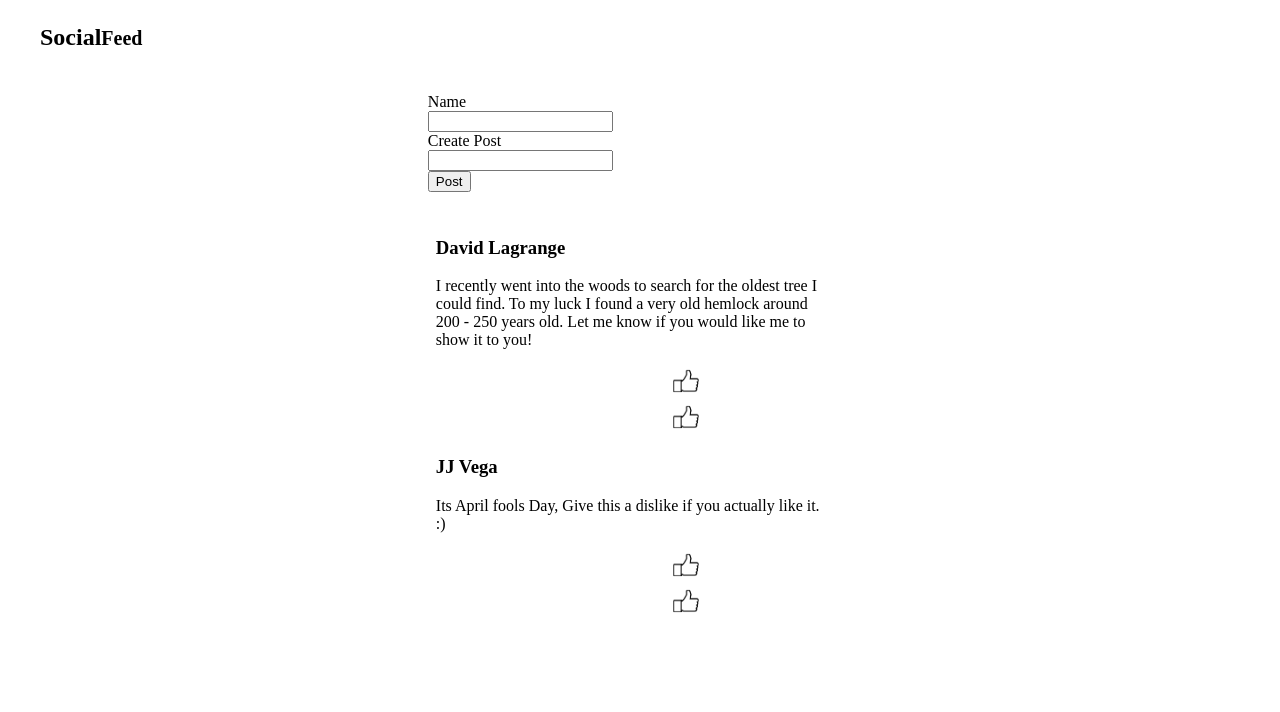
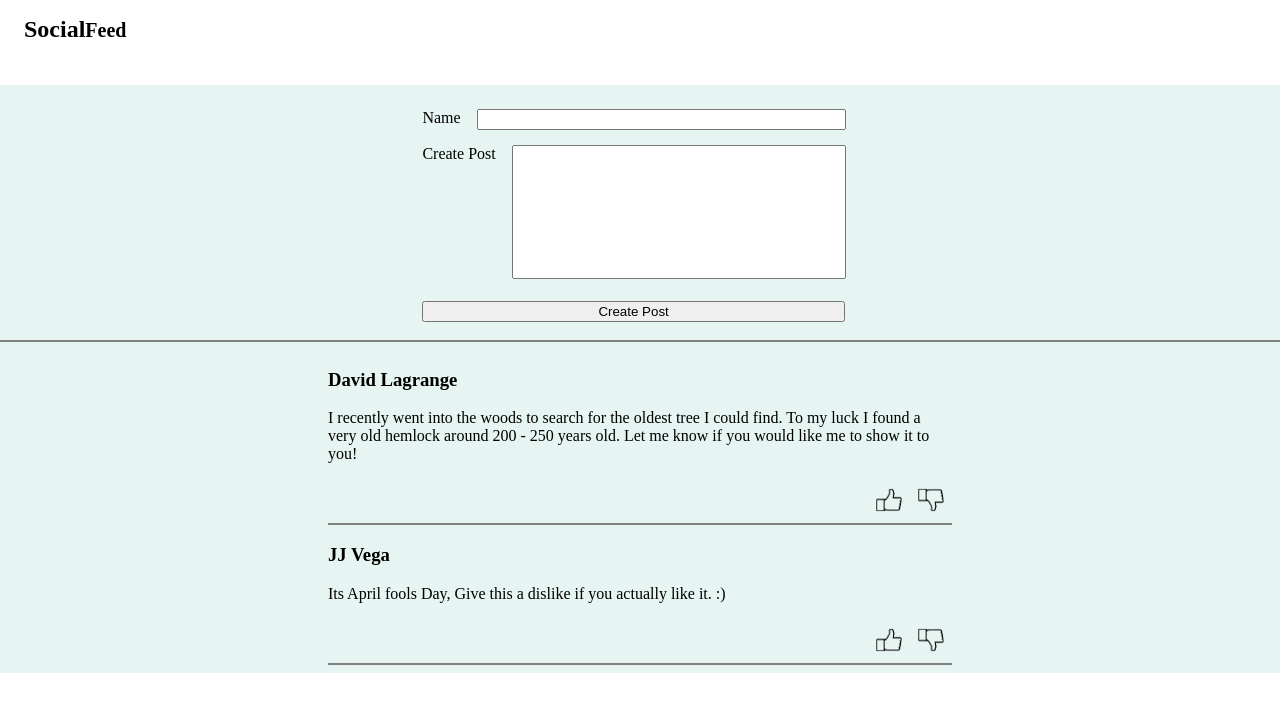
Before and after one commit to danlangan/social-feed, a React (Create React App) app: page / in a window 1280 px wide. Shown: the top 712 px of the page. Built offline with nearby package versions, Linux system fonts and the light colour scheme.

Commit message:
basically finished with the social feed project, could use some styling but doing this now to get the ball rolling with the next project

```diff
--- a/package.json
+++ b/package.json
@@ -13,7 +13,8 @@
     "react": "^18.2.0",
     "react-dom": "^18.2.0",
     "react-scripts": "5.0.1",
-    "web-vitals": "^2.1.4"
+    "web-vitals": "^2.1.4",
+    "webfontloader": "^1.6.28"
   },
   "scripts": {
     "start": "react-scripts start",
--- a/src/App.js
+++ b/src/App.js
@@ -2,27 +2,29 @@ import React, { useState } from 'react';
 import DisplayPosts from "./Components/DisplayPosts/DisplayPosts";
 import CreateSocialPost from "./Components/CreatePost/CreatePost";
 import SocialFeedNavBar from './Components/NavBar/NavBar';
+import './App.css'
 
 
 function App() {
 
   const [entries, setEntries] = useState([{name: 'David Lagrange', post: "I recently went into the woods to search for the oldest tree I could find. To my luck I found a very old hemlock around 200 - 250 years old. Let me know if you would like me to show it to you!"},
-{name: 'JJ Vega', post: 'Its April fools Day, Give this a dislike if you actually like it. :)'}])
+  {name: 'JJ Vega', post: 'Its April fools Day, Give this a dislike if you actually like it. :)'}])
 
   function addNewPost(entry) {
     let tempEntries = [entry, ...entries];
     setEntries(tempEntries);
   }
 
-
   return (
-    <div class="container-fluid">
-      <body>
-          <SocialFeedNavBar/>
+    <div>
+      <body style={{margin: '-0.5rem'}}>
+          <SocialFeedNavBar style={{paddingTop: '2rem', paddingLeft:'2rem'}}/>
         <br></br>
+          <div style={{backgroundColor: "#e6f4f2"}}>
           <CreateSocialPost addNewSocialPost={addNewPost}/>
         <br></br>
           <DisplayPosts parentEntries={entries}/>
+          </div>
       </body>
     </div>
   );
--- a/src/Components/CreatePost/CreatePost.jsx
+++ b/src/Components/CreatePost/CreatePost.jsx
@@ -17,17 +17,18 @@ const CreateSocialPost = (props) => {
     }
 
     return (
-        <div style={{paddingLeft:'33%', paddingRight: '33%', width:'33%', display: 'flex', flexDirection: 'column', background: ''}}>
-        <form onSubmit={handleSubmit}>
-            <label>Name</label>
+        <div>
+        <form onSubmit={handleSubmit} style={{paddingTop:'1.5rem', paddingLeft:'33%', paddingRight: '33%', width:'33%', display: 'flex', flexDirection: 'column'}}>
+            <div className="form-group"><label style={{paddingRight: '1rem'}}>Name</label>
+            <input style={{position:'absolute', width: '28.25%'}}
+            className="form-control" type="text" value={name} onChange={(event) => setName(event.target.value)}/></div>
             <br></br>
-            <input type="text" value={name} onChange={(event) => setName(event.target.value)}/>
+            <div className="form-group"><label style={{paddingRight: '1rem'}}>Create Post</label>
+            <input style={{height:"8rem", position:'absolute', width: '25.5%'}}
+            type="TextBox" value={post} onChange={(event) => setPost(event.target.value)}/></div>
             <br></br>
-            <label> Create Post</label>
-            <br></br>
-            <input height="50px" type="TextBox" value={post} onChange={(event) => setPost(event.target.value)}/>
-            <br></br>
-            <button type="submit">Post</button>
+            <button type="submit" style={{marginTop:'7.5rem', width:'11.5', float: 'right'}}>
+                Create Post</button>
         </form>
         </div>
      );
--- a/src/Components/CustomButton/Custom-Button.css
+++ b/src/Components/CustomButton/Custom-Button.css
@@ -1,5 +1,9 @@
 .inactive {
-    background-color: grey;
+    background-color: transparent;
+}
+
+.inactive-thumbs-down {
+    transform: scaleY(-1);
 }
 
 .active-thumbs-up {
@@ -8,4 +12,15 @@
 
 .active-thumbs-down {
     background-color: red;
+    transform: scaleY(-1);
 }
+
+.row {
+    display: table;
+    float: right;
+}
+
+.column {
+    float: left;
+    padding: 5px;
+}
--- a/src/Components/CustomButton/CustomButtonThumbsDown.jsx
+++ b/src/Components/CustomButton/CustomButtonThumbsDown.jsx
@@ -4,21 +4,23 @@ import { ReactComponent as ThumbsDown } from "../assets/Thumbs-Down.svg"
 
 const CustomButtonThumbsDown = (props) => {
 
-    const [buttonClass, setButtonClass] = useState('inactive');
-    function handleClick(event){
-        if(buttonClass === "inactive") {
+    const [buttonClass, setButtonClass] = useState('inactive-thumbs-down');
+    function handleClick(){
+        if(buttonClass === "inactive-thumbs-down") {
             setButtonClass("active-thumbs-down")
+            console.log("set to active thumbs down ")
         }
-        else {setButtonClass("inactive");}
-        props.turnIconRed()
+        else {setButtonClass("inactive-thumbs-down");}
     }
     return (
         <div>
             <ThumbsDown
-            buttonClass="inactive"
+            className={buttonClass}
             height="2rem"
             onClick={handleClick}
-            style={{ cursor: "pointer"}}/>
+            style={{ cursor: "pointer"}}
+            width="2rem"
+            />
         </div>
     )
 }
--- a/src/Components/CustomButton/CustomButtonThumbsUp.jsx
+++ b/src/Components/CustomButton/CustomButtonThumbsUp.jsx
@@ -5,20 +5,20 @@ import { ReactComponent as ThumbsUp } from "../assets/Thumbs-Up.svg";
 const CustomButtonThumbsUp = (props) => {
 
     const [buttonClass, setButtonClass] = useState('inactive');
-    function handleClick(event){
+    function handleClick(){
         if(buttonClass === "inactive") {
             setButtonClass("active-thumbs-up")
         }
         else {setButtonClass("inactive");}
-        props.turnIconGreen()
     }
     return (
         <div>
             <ThumbsUp
-            buttonClass="inactive"
+            className={buttonClass}
             height="2rem"
             onClick={handleClick}
             style={{ cursor: "pointer"}}
+            width='2rem'
             />
         </div>
     )
--- a/src/Components/DisplayPosts/DisplayPosts.jsx
+++ b/src/Components/DisplayPosts/DisplayPosts.jsx
@@ -1,4 +1,3 @@
-import React, { useState } from 'react';
 import CustomButtonThumbsUp from "../CustomButton/CustomButtonThumbsUp";
 import CustomButtonThumbsDown from "../CustomButton/CustomButtonThumbsDown";
 import "../CustomButton/Custom-Button.css"
@@ -6,33 +5,20 @@ import "../CustomButton/Custom-Button.css"
 
 const DisplayPosts = (props) => {
 
-    const [buttonClass, setButtonClass] = useState('inactive');
-
-    function handleClickLike() {
-      if(buttonClass === "inactive") {
-        setButtonClass("active-thumbs-up")
-    }
-    else {setButtonClass("inactive");}
-    }
-
-    function handleClickDislike(){
-      if(buttonClass === "inactive") {
-          setButtonClass("active-thumbs-down")
-      }
-      else {setButtonClass("inactive");}
-    }
-
-
     return(
-        <div style={{paddingLeft:'33%', paddingRight: '33%', width:'33%', display: 'flex', flexDirection: 'column'}}>
+        <div style={{paddingLeft:'25%', paddingRight: '25%', width:'50%', display: 'flex', borderTop: '2px solid grey'}}>
             <body>
                 {props.parentEntries.map((entry) => {
                 return (
-                    <div>
+                    <div style={{borderBottom: "2px solid grey", paddingBottom: "0.5rem"}}>
                     <h3>{entry.name}</h3>
                     <p>{entry.post}</p>
-                    <CustomButtonThumbsUp turnIconGreen={handleClickLike}/>
-                    <CustomButtonThumbsDown turnIconRed={handleClickDislike}/>
+                        <div className="row">
+                        <div className="column"><CustomButtonThumbsUp/></div>
+                        <div className="column"><CustomButtonThumbsDown/></div>
+                        </div>
+                        <br></br>
+                        <br></br>
                     </div>
                 );
                 })}
```
Also changed, not shown: src/App.css (added), src/Components/social-feed-styles.css (deleted), src/index.js (line endings or trailing spaces), 1 other file (tests, documents, lock files or other folders).
